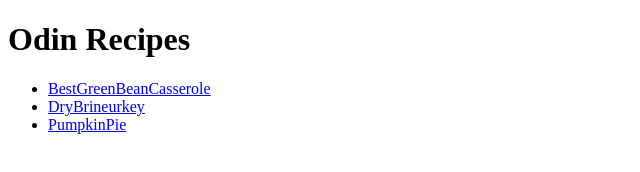
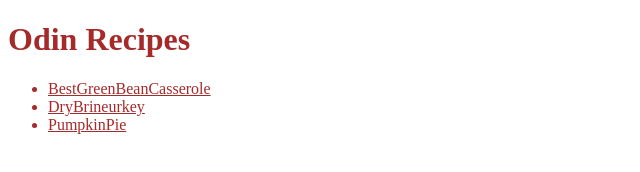
Before and after one commit to Tanleu/HtmlCssFoundation, a plain HTML site: page index.html in a window 1280 px wide. Shown: the whole page, without its empty margins (0-640 px from the left). Drawn offline with Linux system fonts and the light colour scheme.

Commit message:
Change color seletor of index file

```diff
--- a/index.html
+++ b/index.html
@@ -5,6 +5,11 @@
     <meta http-equiv="X-UA-Compatible" content="IE=edge">
     <meta name="viewport" content="width=device-width, initial-scale=1.0">
     <title>Document</title>
+    <style>
+        * {
+            color: brown;
+        }
+    </style>
 </head>
 <body>
     <h1>Odin Recipes</h1>
```
